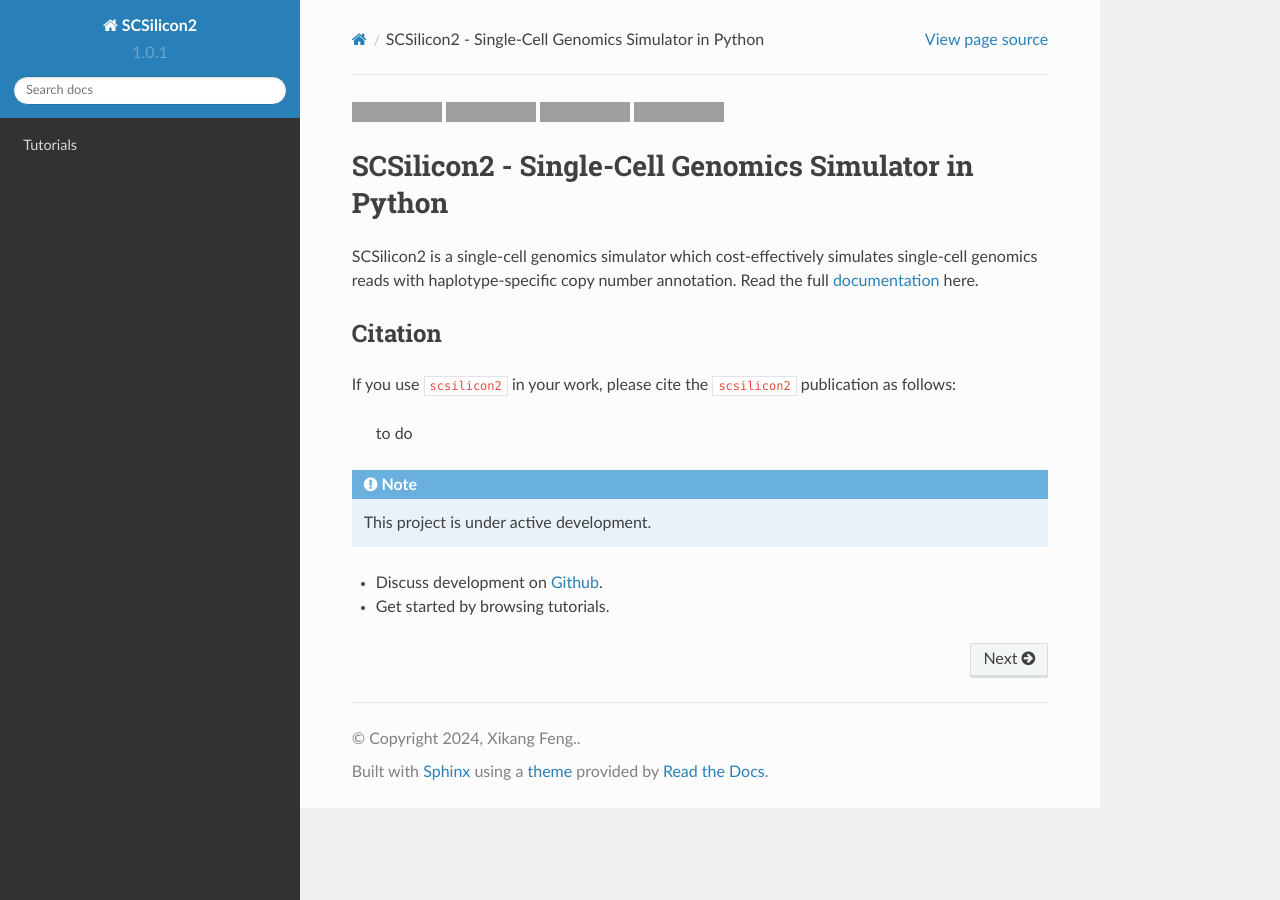
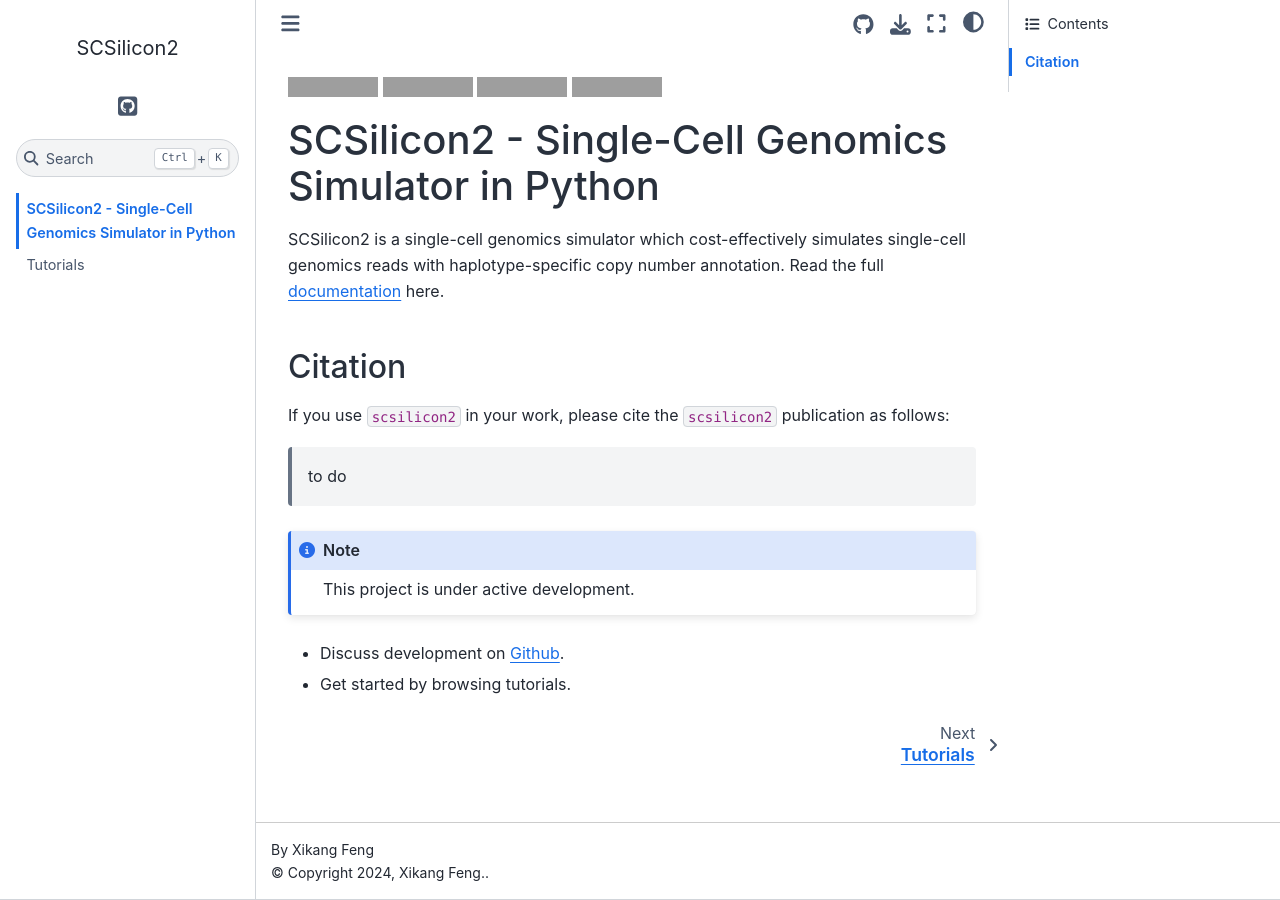
Before and after one commit to xikanfeng2/SCSilicon2, a Sphinx documentation site: the page built from docs/index.md, in a window 1280 px wide, cut to the strip 0-900 px from the top of the page. Built offline with Sphinx 7.4.7 and the Sphinx Book theme 1.1.4, drawn with Linux system fonts in a browser that asks for light colours; some of the changed lines change nothing that is shown; grey boxes are pictures that could not be loaded.

Commit message:
update docs

```diff
--- a/docs/conf.py
+++ b/docs/conf.py
@@ -11,29 +11,36 @@ version = "1.0.1"
 release = "1.0.1"
 
 # -- General configuration
-
 extensions = [
-    'recommonmark',
-    'myst_nb',
-    'sphinx_markdown_tables',
-    'sphinx.ext.duration',
-    'sphinx.ext.doctest',
-    'sphinx.ext.autodoc',
-    'sphinx.ext.autosummary',
-    'sphinx.ext.intersphinx',
+    # read Markdown files
+    "myst_parser",
+    "sphinx_design",
+    # document CLI
+    "sphinx_click",
+    # document API
+    "sphinx.ext.autodoc",
+    "sphinx.ext.intersphinx",
+    "sphinx.ext.viewcode",
 ]
 
+html_theme = "sphinx_book_theme"
+html_title = "SCSilicon2"
+html_theme_options = {
+    "home_page_in_toc": True,
+    "github_url": "https://github.com/executablebooks/rst-to-myst",
+    "repository_url": "https://github.com/executablebooks/rst-to-myst",
+    "use_issues_button": True,
+    "use_repository_button": True,
+    "repository_branch": "main",
+    "path_to_docs": "docs",
+}
+
 intersphinx_mapping = {
-    'python': ('https://docs.python.org/3/', None),
-    'sphinx': ('https://www.sphinx-doc.org/en/master/', None),
+    "python": ("https://docs.python.org/3.8", None),
+    "sphinx": ("https://www.sphinx-doc.org/en/master", None),
+    "markdown_it": ("https://markdown-it-py.readthedocs.io/en/latest", None),
 }
-intersphinx_disabled_domains = ['std']
 
-templates_path = ['_templates']
-
-# -- Options for HTML output
-
-html_theme = 'sphinx_rtd_theme'
-
-# -- Options for EPUB output
-epub_show_urls = 'footnote'
+nitpick_ignore = [
+    ("py:class", name) for name in ["IO", "_io.StringIO", "docutils.nodes.document"]
+]
```
Also changed, not shown: .readthedocs.yml.
